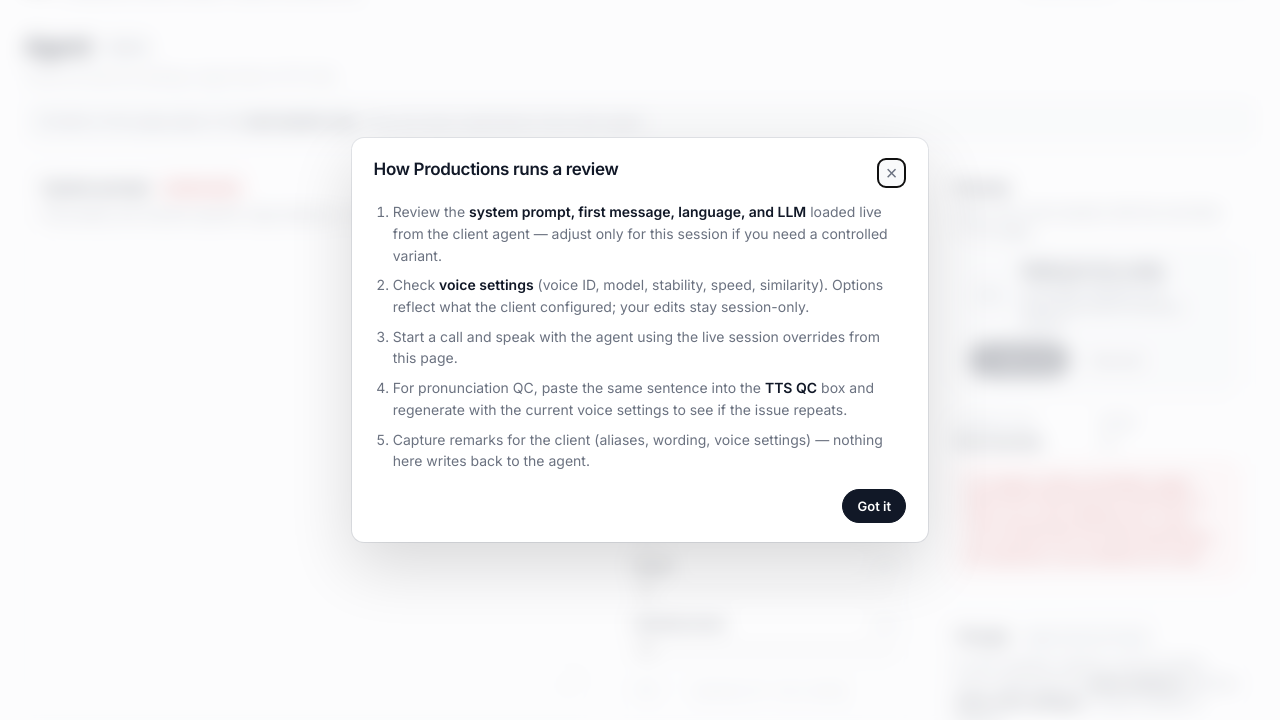
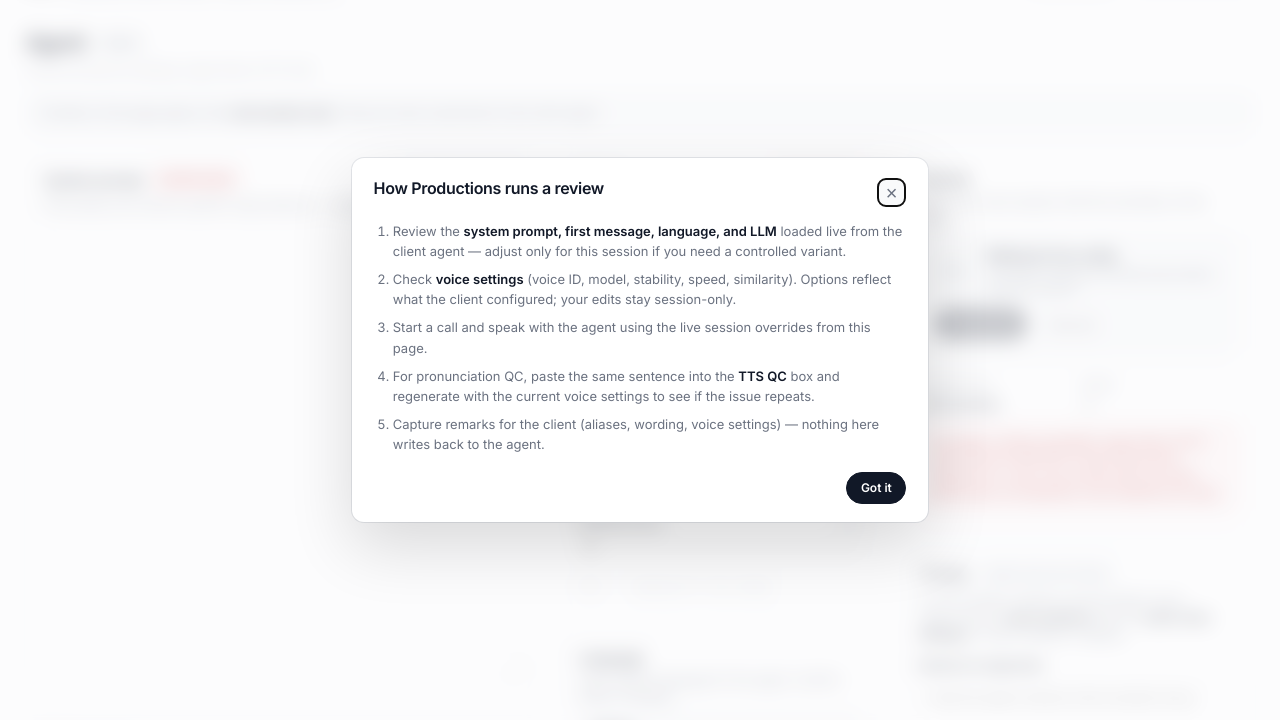
Before and after one commit to kamilsoldacki/agents-test_mockup, a website built with Vite: page index.html in a window 1280 px wide. Shown: the part 60-780 px from the top of the page. Built offline with nearby package versions, Linux system fonts and the light colour scheme; no server answers; files whose address does not match are found by name.

Commit message:
Remove hidden volume control from index.html and main.js, transitioning to session management for volume settings. Update styles.css for improved layout and responsiveness, including adjustments to font sizes and grid configurations.

```diff
--- a/index.html
+++ b/index.html
@@ -95,14 +95,6 @@
               Reset voice to live defaults
             </button>
             <div class="rail-stack">
-              <!-- Volume kept for JS / session setVolume; hidden from review UI -->
-              <div class="field field-volume" hidden>
-                <div class="range-head">
-                  <label class="field-label" for="voiceVolume">Volume</label>
-                  <output id="voiceVolumeOut" for="voiceVolume">0.80</output>
-                </div>
-                <input type="range" id="voiceVolume" class="range" min="0" max="1" step="0.01" value="0.8" />
-              </div>
               <div class="field">
                 <label class="field-label" for="voiceId">Voice ID</label>
                 <input type="text" id="voiceId" class="input" spellcheck="false" />
--- a/src/main.js
+++ b/src/main.js
@@ -56,8 +56,6 @@ const els = {
   callSurface: document.querySelector(".call-surface"),
   callLabel: document.getElementById("callLabel"),
   modeLine: document.getElementById("modeLine"),
-  voiceVolume: document.getElementById("voiceVolume"),
-  voiceVolumeOut: document.getElementById("voiceVolumeOut"),
   voiceId: document.getElementById("voiceId"),
   ttsModelSelect: document.getElementById("ttsModelSelect"),
   stability: document.getElementById("stability"),
@@ -91,6 +89,9 @@ const els = {
 let conversation = null;
 let ttsObjectUrl = null;
 let liveConfigLoaded = false;
+
+/** Session volume from live agent config; applied via conversation.setVolume on connect (no UI). */
+let sessionVoiceVolume = 0.8;
 
 /** Live defaults from last successful /api/agent-config fetch — used by Reset buttons. */
 let loadedDefaults = null;
@@ -150,7 +151,6 @@ function formatFixed(value, digits = 2) {
 }
 
 function syncRangeOutputs() {
-  els.voiceVolumeOut.textContent = formatFixed(els.voiceVolume.value);
   els.stabilityOut.textContent = formatFixed(els.stability.value);
   els.speedOut.textContent = formatFixed(els.speed.value);
   els.similarityOut.textContent = formatFixed(els.similarityBoost.value);
@@ -180,7 +180,6 @@ function setConfigFieldsEnabled(enabled) {
     els.llmSelect,
     els.resetAgentConfigBtn,
     els.resetVoiceBtn,
-    els.voiceVolume,
     els.voiceId,
     els.ttsModelSelect,
     els.stability,
@@ -204,7 +203,7 @@ function clearFormToEmptyState() {
     els.languageSelect.selectedIndex = -1;
     els.llmSelect.selectedIndex = -1;
     els.ttsModelSelect.selectedIndex = -1;
-    els.voiceVolume.value = 0;
+    sessionVoiceVolume = 0;
     els.stability.value = 0;
     els.speed.value = 0.7;
     els.similarityBoost.value = 0;
@@ -230,7 +229,7 @@ function applyLoadedDefaultsToForm() {
     els.firstMessage.value = d.firstMessage || "";
     if (d.llm) ensureSelectOption(els.llmSelect, d.llm, LLM_LABELS[d.llm] || d.llm);
 
-    if (d.voice.volume != null) els.voiceVolume.value = d.voice.volume;
+    if (d.voice.volume != null) sessionVoiceVolume = d.voice.volume;
     els.voiceId.value = d.voice.voiceId || "";
     if (d.voice.modelId) {
       ensureSelectOption(
@@ -258,7 +257,7 @@ function readSessionConfig() {
     firstMessage: els.firstMessage.value.trim(),
     llm: els.llmSelect.value,
     voice: {
-      volume: Number(els.voiceVolume.value),
+      volume: Number(sessionVoiceVolume),
       voiceId: els.voiceId.value.trim(),
       modelId: els.ttsModelSelect.value,
       stability: Number(els.stability.value),
@@ -400,8 +399,6 @@ function setSessionControlsDisabled(disabled) {
     els.llmSelect,
     els.resetAgentConfigBtn,
     els.resetVoiceBtn,
-    // Hidden volume input: value store for onConnect setVolume, not a live UI control.
-    els.voiceVolume,
     els.voiceId,
     els.ttsModelSelect,
     els.stability,
@@ -763,7 +760,7 @@ els.resetAgentConfigBtn.addEventListener("click", () => {
 
 els.resetVoiceBtn.addEventListener("click", () => {
   if (!loadedDefaults) return;
-  if (loadedDefaults.voice.volume != null) els.voiceVolume.value = loadedDefaults.voice.volume;
+  if (loadedDefaults.voice.volume != null) sessionVoiceVolume = loadedDefaults.voice.volume;
   els.voiceId.value = loadedDefaults.voice.voiceId || "";
   if (loadedDefaults.voice.modelId) {
     ensureSelectOption(
@@ -783,7 +780,7 @@ els.resetVoiceBtn.addEventListener("click", () => {
   updateFooters();
 });
 
-for (const range of [els.voiceVolume, els.stability, els.speed, els.similarityBoost]) {
+for (const range of [els.stability, els.speed, els.similarityBoost]) {
   range.addEventListener("input", () => {
     syncRangeOutputs();
     updateFooters();
--- a/src/styles.css
+++ b/src/styles.css
@@ -34,7 +34,7 @@ body {
   margin: 0;
   min-height: 100vh;
   font-family: var(--font);
-  font-size: 14px;
+  font-size: 13px;
   line-height: 1.5;
   color: var(--text);
   background: var(--bg);
@@ -42,9 +42,9 @@ body {
 }
 
 .app {
-  max-width: 1440px;
-  margin: 0 auto;
-  padding: 1rem clamp(1rem, 2.5vw, 1.5rem) 2.5rem;
+  width: 100%;
+  margin: 0;
+  padding: 1rem clamp(1rem, 2vw, 1.75rem) 2.5rem;
 }
 
 .top {
@@ -89,12 +89,12 @@ body {
 
 .brand-name {
   font-weight: 600;
-  font-size: 0.9375rem;
+  font-size: 0.875rem;
   letter-spacing: -0.02em;
 }
 
 .brand-sub {
-  font-size: 0.75rem;
+  font-size: 0.6875rem;
   color: var(--muted);
   font-weight: 400;
 }
@@ -111,7 +111,7 @@ body {
 
 .page-heading h1 {
   margin: 0;
-  font-size: 1.5rem;
+  font-size: 1.35rem;
   font-weight: 700;
   letter-spacing: -0.03em;
   line-height: 1.2;
@@ -119,7 +119,7 @@ body {
 
 .page-sub {
   margin: 0.35rem 0 0;
-  font-size: 0.8125rem;
+  font-size: 0.75rem;
   color: var(--faint);
 }
 
@@ -130,7 +130,7 @@ body {
   border-radius: 999px;
   border: 1px solid var(--stroke);
   background: var(--bg-muted);
-  font-size: 0.6875rem;
+  font-size: 0.625rem;
   font-weight: 600;
   color: var(--muted);
 }
@@ -141,7 +141,7 @@ body {
   border-radius: var(--radius-lg);
   border: 1px solid var(--stroke);
   background: var(--bg-muted);
-  font-size: 0.8125rem;
+  font-size: 0.75rem;
   color: var(--muted);
   line-height: 1.45;
 }
@@ -185,14 +185,15 @@ body {
 
 .workspace {
   display: grid;
-  grid-template-columns: minmax(0, 1fr) minmax(260px, 300px) minmax(280px, 320px);
+  width: 100%;
+  grid-template-columns: minmax(0, 1.45fr) minmax(260px, 0.9fr) minmax(280px, 1fr);
   gap: 1.25rem 1.25rem;
   align-items: start;
 }
 
 @media (max-width: 1100px) {
   .workspace {
-    grid-template-columns: minmax(0, 1fr) minmax(260px, 300px);
+    grid-template-columns: minmax(0, 1.35fr) minmax(260px, 0.9fr);
   }
 
   .workspace-preview {
@@ -246,7 +247,7 @@ body {
 .editor-card h2,
 .rail-section h2 {
   margin: 0;
-  font-size: 0.9375rem;
+  font-size: 0.875rem;
   font-weight: 600;
   letter-spacing: -0.02em;
 }
@@ -254,7 +255,7 @@ body {
 .editor-lead,
 .rail-desc {
   margin: 0 0 0.85rem;
-  font-size: 0.8125rem;
+  font-size: 0.75rem;
   color: var(--muted);
   line-height: 1.45;
 }
@@ -293,13 +294,13 @@ body {
 }
 
 .setting-row-title {
-  font-size: 0.8125rem;
+  font-size: 0.75rem;
   font-weight: 600;
   color: var(--text);
 }
 
 .setting-row-hint {
-  font-size: 0.6875rem;
+  font-size: 0.625rem;
   color: var(--faint);
 }
 
@@ -316,7 +317,7 @@ body {
   border-radius: var(--radius-lg);
   padding: 0.85rem 0.95rem;
   font-family: var(--font);
-  font-size: 0.875rem;
+  font-size: 0.8125rem;
   line-height: 1.55;
   color: var(--text);
   background: var(--bg);
@@ -339,7 +340,7 @@ body {
   border-radius: var(--radius-md);
   padding: 0.55rem 0.7rem;
   font-family: var(--font);
-  font-size: 0.8125rem;
+  font-size: 0.75rem;
   color: var(--text);
   background: var(--bg);
   outline: none;
@@ -372,7 +373,7 @@ body {
 }
 
 .field-label {
-  font-size: 0.75rem;
+  font-size: 0.6875rem;
   font-weight: 600;
   color: var(--text);
 }
@@ -380,7 +381,7 @@ body {
 .field-hint,
 .field-hint.tight {
   margin: 0;
-  font-size: 0.75rem;
+  font-size: 0.6875rem;
   color: var(--faint);
   line-height: 1.4;
 }
@@ -400,7 +401,7 @@ body {
 
 .range-head output {
   font-family: var(--mono);
-  font-size: 0.6875rem;
+  font-size: 0.625rem;
   color: var(--faint);
 }
 
@@ -415,7 +416,7 @@ body {
   padding-top: 0.65rem;
   border-top: 1px solid var(--stroke);
   font-family: var(--mono);
-  font-size: 0.6875rem;
+  font-size: 0.625rem;
   line-height: 1.4;
   color: var(--faint);
 }
@@ -425,7 +426,7 @@ body {
   background: none;
   padding: 0;
   font-family: var(--font);
-  font-size: 0.75rem;
+  font-size: 0.6875rem;
   font-weight: 600;
   color: var(--muted);
   cursor: pointer;
@@ -528,14 +529,14 @@ body {
 
 .call-label {
   margin: 0 0 0.1rem;
-  font-size: 0.875rem;
+  font-size: 0.8125rem;
   font-weight: 600;
   letter-spacing: -0.02em;
 }
 
 .call-sub {
   margin: 0;
-  font-size: 0.75rem;
+  font-size: 0.6875rem;
   color: var(--muted);
   line-height: 1.4;
 }
@@ -556,10 +557,10 @@ body {
   justify-content: center;
   gap: 0.4rem;
   font-family: var(--font);
-  font-size: 0.8125rem;
+  font-size: 0.75rem;
   font-weight: 600;
-  padding: 0.45rem 0.9rem;
-  min-height: 34px;
+  padding: 0.4rem 0.85rem;
+  min-height: 32px;
   border-radius: 999px;
   border: 1px solid var(--stroke-strong);
   background: var(--bg);
@@ -593,9 +594,9 @@ body {
 }
 
 .btn-compact {
-  min-height: 32px;
-  padding: 0.3rem 0.75rem;
-  font-size: 0.75rem;
+  min-height: 30px;
+  padding: 0.28rem 0.7rem;
+  font-size: 0.6875rem;
 }
 
 .btn-icon {
@@ -638,7 +639,7 @@ body {
 
 .metrics dt {
   margin: 0;
-  font-size: 0.6875rem;
+  font-size: 0.625rem;
   font-weight: 600;
   text-transform: uppercase;
   letter-spacing: 0.04em;
@@ -647,7 +648,7 @@ body {
 
 .metrics dd {
   margin: 0.15rem 0 0;
-  font-size: 0.8125rem;
+  font-size: 0.75rem;
   font-weight: 600;
   color: var(--text);
 }
@@ -676,7 +677,7 @@ body {
   border: 1px solid rgba(185, 28, 28, 0.25);
   background: rgba(239, 68, 68, 0.06);
   color: var(--danger);
-  font-size: 0.8125rem;
+  font-size: 0.75rem;
   line-height: 1.4;
 }
 
@@ -702,7 +703,7 @@ body {
 
 .instructions h2 {
   margin: 0;
-  font-size: 1.0625rem;
+  font-size: 1rem;
   font-weight: 600;
   letter-spacing: -0.02em;
   line-height: 1.3;
@@ -711,7 +712,7 @@ body {
 .instructions ol {
   margin: 0;
   padding-left: 1.2rem;
-  font-size: 0.875rem;
+  font-size: 0.8125rem;
   line-height: 1.55;
   color: var(--muted);
 }
@@ -803,7 +804,7 @@ body {
 
 .confirm-panel h2 {
   margin: 0;
-  font-size: 1rem;
+  font-size: 0.9375rem;
   font-weight: 600;
   letter-spacing: -0.02em;
   line-height: 1.3;
@@ -811,7 +812,7 @@ body {
 
 .confirm-copy {
   margin: 0;
-  font-size: 0.875rem;
+  font-size: 0.8125rem;
   line-height: 1.5;
   color: var(--muted);
 }
```
